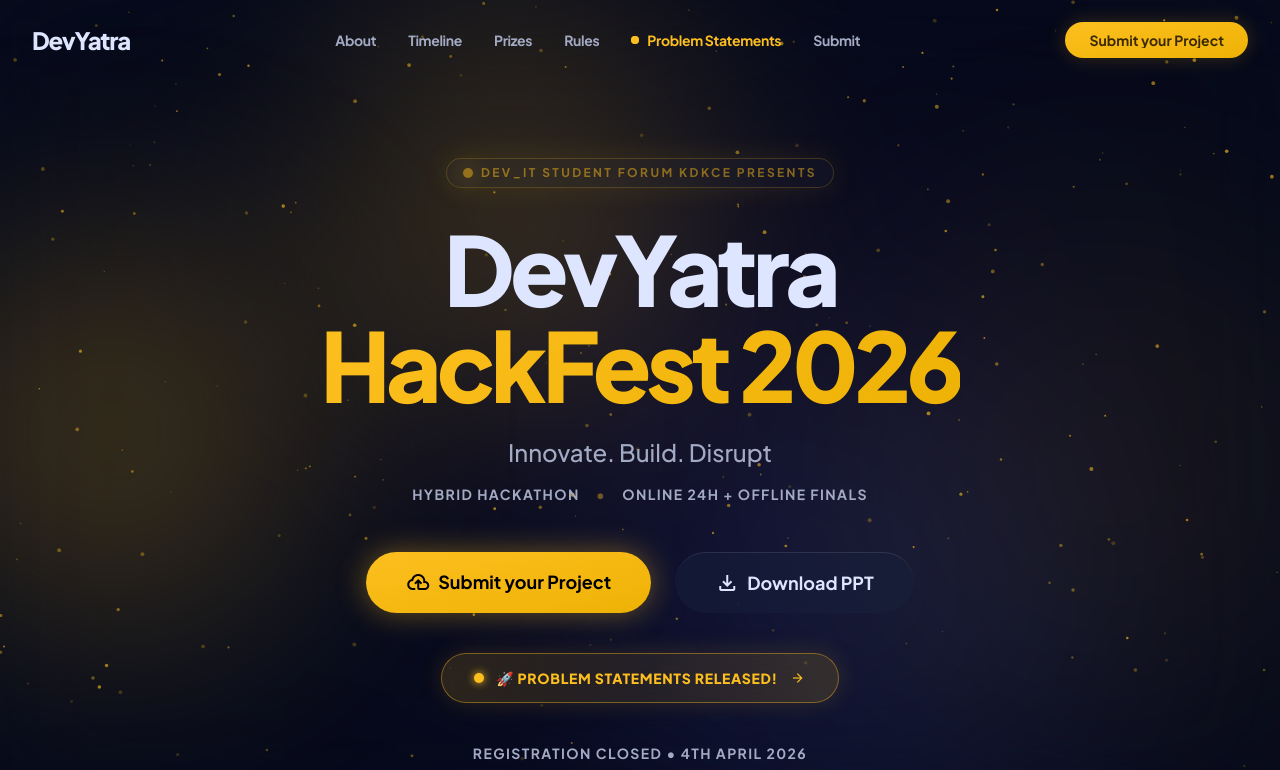
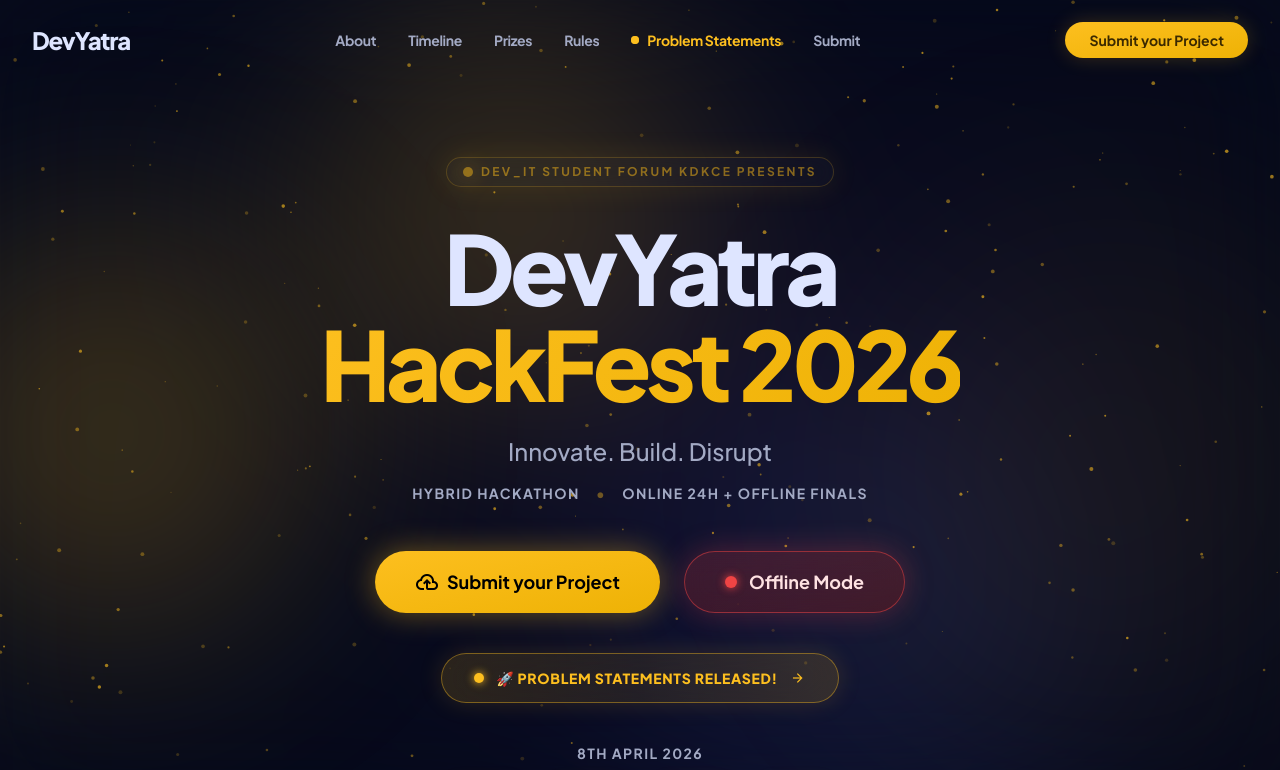
Before and after one commit to AmansYadav309/DevYatra-HackFest-2026, a React (Vite) app: page / in a window 1280 px wide. Shown: the top 770 px of the page. Built offline with nearby package versions, Linux system fonts and the light colour scheme.

Commit message:
Drive link is added

```diff
--- a/src/components/Hero.tsx
+++ b/src/components/Hero.tsx
@@ -105,12 +105,9 @@ export const Hero: React.FC = () => {
                     className="flex flex-col sm:flex-row gap-6 justify-center mb-10"
                 >
                     {isExpired ? (
-                        <div className="relative overflow-hidden group bg-gradient-to-br from-red-500/20 to-red-900/40 border border-red-500/50 backdrop-blur-md text-red-100 px-10 py-4 rounded-full font-bold text-lg shadow-[0_0_30px_rgba(239,68,68,0.3)] flex items-center justify-center gap-3 cursor-not-allowed">
-                            <span className="flex h-3 w-3 relative">
-                                <span className="animate-ping absolute inline-flex h-full w-full rounded-full bg-red-400 opacity-75"></span>
-                                <span className="relative inline-flex rounded-full h-3 w-3 bg-red-500 shadow-[0_0_8px_#ef4444]"></span>
-                            </span>
-                            Registration Closed
+                        <div className="relative overflow-hidden group bg-white/5 backdrop-blur-md border border-primary/40 text-primary px-10 py-4 rounded-full font-bold text-lg shadow-[0_0_20px_rgba(253,191,31,0.2)] flex items-center justify-center gap-3">
+                            <span className="material-symbols-outlined text-primary">location_on</span>
+                            KDK College of Engineering Nagpur
                         </div>
                     ) : (
                         <button
@@ -122,14 +119,13 @@ export const Hero: React.FC = () => {
                             <div className="absolute inset-0 bg-white/30 translate-y-full group-hover:translate-y-0 transition-transform duration-300 ease-in-out z-0 rounded-full" />
                         </button>
                     )}
-                    <a
-                        href="/DevYatra-Hackfest-template.pptx"
-                        download="DevYatra-Hackfest-template.pptx"
-                        className="glass-card px-10 py-4 rounded-full font-bold text-lg hover:bg-white/5 transition-all flex items-center justify-center gap-2 group"
-                    >
-                        <span className="material-symbols-outlined group-hover:-translate-y-1 transition-transform">download</span>
-                        Download PPT
-                    </a>
+                    <div className="relative overflow-hidden group bg-gradient-to-br from-red-500/20 to-red-900/40 border border-red-500/50 backdrop-blur-md text-red-100 px-10 py-4 rounded-full font-bold text-lg shadow-[0_0_30px_rgba(239,68,68,0.3)] flex items-center justify-center gap-3">
+                        <span className="flex h-3 w-3 relative">
+                            <span className="animate-ping absolute inline-flex h-full w-full rounded-full bg-red-400 opacity-75"></span>
+                            <span className="relative inline-flex rounded-full h-3 w-3 bg-red-500 shadow-[0_0_8px_#ef4444]"></span>
+                        </span>
+                        Offline Mode
+                    </div>
                 </motion.div>
 
                 {/* Problem Statements Released - Notification Pill */}
@@ -159,7 +155,7 @@ export const Hero: React.FC = () => {
                     className="flex flex-col items-center justify-center gap-4"
                 >
                     <span className="text-on-surface-variant text-sm font-bold uppercase tracking-widest">
-                        Registration closed • 4th April 2026
+                         8th April 2026
                     </span>
                     {!isExpired && (
                         <div className="flex gap-4 sm:gap-6">
```
Also changed, not shown: public/sponsorship/psk-technologies.png (deleted).
